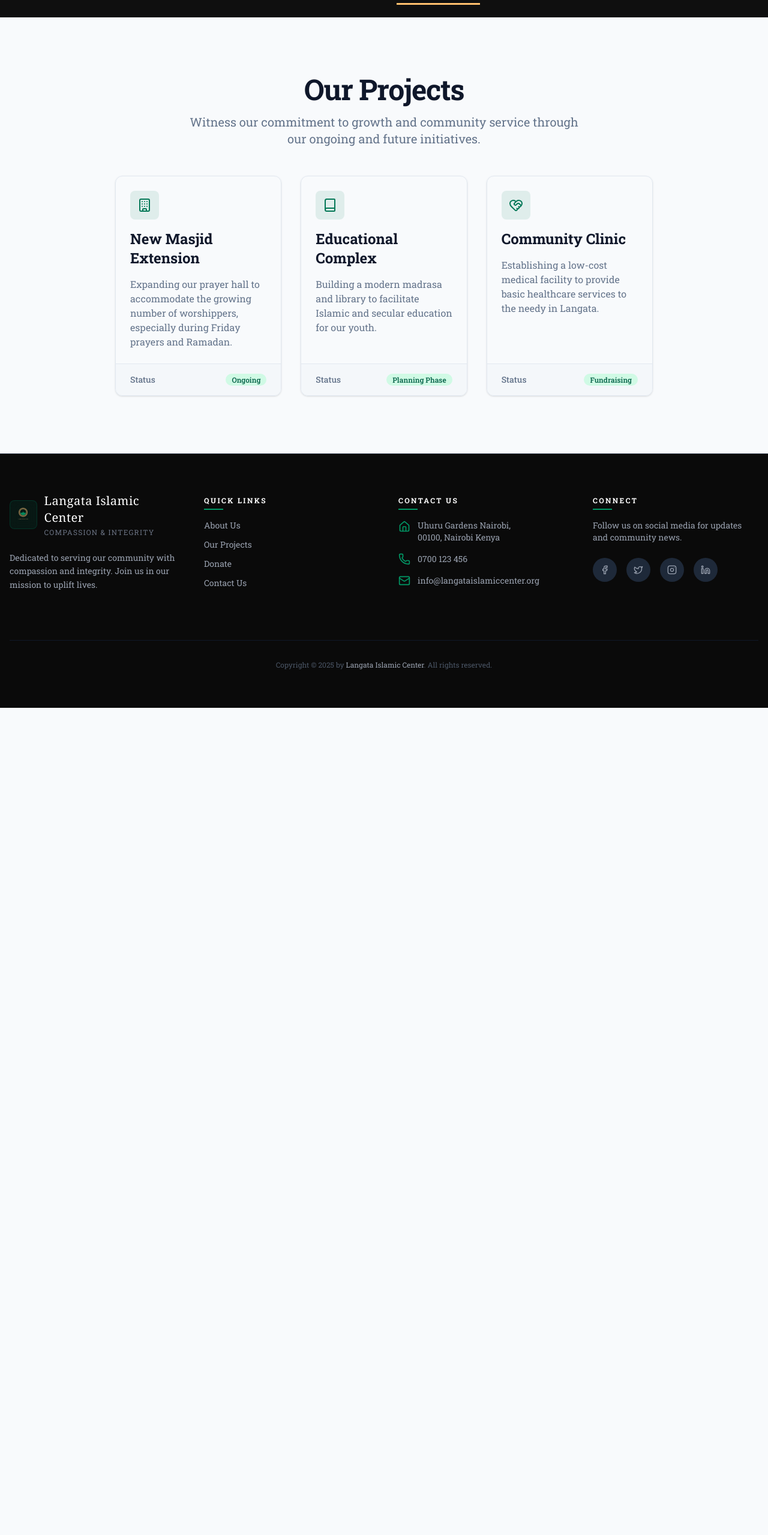
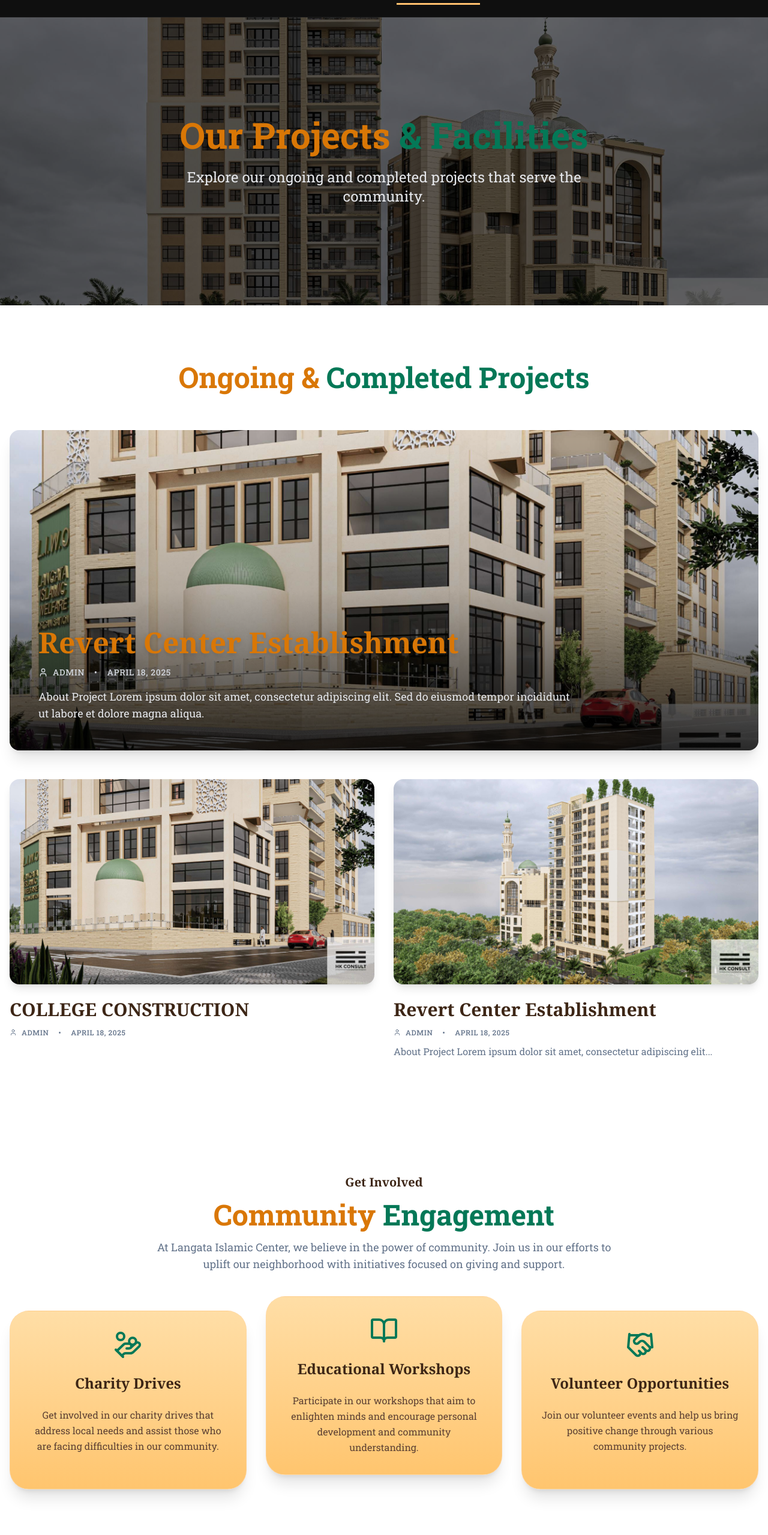
Before and after one commit to AbuArwa001/LangataIslamicCenter, a Next.js app: page /projects in a window 1280 px wide. Shown: the part 47-2606 px from the top of the page at 60% size. Before the commit the page ends 1227 px from the top, so only its background shows below. Built offline with nearby package versions, Linux system fonts and the light colour scheme.

Commit message:
feat: Improve project & ongoing campiagns page

```diff
--- a/src/app/projects/page.tsx
+++ b/src/app/projects/page.tsx
@@ -1,57 +1,172 @@
-import { Building, Book, HeartHandshake } from "lucide-react";
+import { HandCoins, BookOpen, Handshake, User } from "lucide-react";
+import Image from "next/image";
 
 export default function ProjectsPage() {
-    const projects = [
-        {
-            title: "New Masjid Extension",
-            description: "Expanding our prayer hall to accommodate the growing number of worshippers, especially during Friday prayers and Ramadan.",
-            status: "Ongoing",
-            icon: Building,
-        },
-        {
-            title: "Educational Complex",
-            description: "Building a modern madrasa and library to facilitate Islamic and secular education for our youth.",
-            status: "Planning Phase",
-            icon: Book,
-        },
-        {
-            title: "Community Clinic",
-            description: "Establishing a low-cost medical facility to provide basic healthcare services to the needy in Langata.",
-            status: "Fundraising",
-            icon: HeartHandshake,
-        },
-    ];
-
     return (
-        <div className="container mx-auto px-4 md:px-6 py-12 md:py-24">
-            <div className="max-w-4xl mx-auto space-y-12">
-                <div className="text-center space-y-4">
-                    <h1 className="text-4xl md:text-5xl font-bold tracking-tight text-foreground">Our Projects</h1>
-                    <p className="text-xl text-muted-foreground max-w-2xl mx-auto">
-                        Witness our commitment to growth and community service through our ongoing and future initiatives.
+        <div className="flex flex-col min-h-screen">
+            {/* Hero Section */}
+            <section className="relative h-[60vh] min-h-[400px] flex items-center justify-center">
+                <div className="absolute inset-0 z-0">
+                    <Image
+                        src="/hero-mosque.jpg"
+                        alt="Mosque Background"
+                        fill
+                        className="object-cover"
+                        priority
+                    />
+                    <div className="absolute inset-0 bg-black/60" />
+                </div>
+                <div className="relative z-10 container mx-auto px-4 text-center space-y-6">
+                    <h1 className="text-4xl md:text-6xl font-bold text-white">
+                        <span className="text-secondary">Our Projects</span> <span className="text-primary">& Facilities</span>
+                    </h1>
+                    <p className="text-xl md:text-2xl text-gray-200 max-w-3xl mx-auto">
+                        Explore our ongoing and completed projects that serve the community.
                     </p>
                 </div>
+            </section>
 
-                <div className="grid gap-8 md:grid-cols-2 lg:grid-cols-3">
-                    {projects.map((project, index) => (
-                        <div key={index} className="flex flex-col bg-card border border-border rounded-xl overflow-hidden shadow-sm hover:shadow-md transition-all">
-                            <div className="p-6 flex-1 space-y-4">
-                                <div className="w-12 h-12 bg-primary/10 rounded-lg flex items-center justify-center text-primary mb-4">
-                                    <project.icon className="w-6 h-6" />
+            {/* Ongoing & Completed Projects Section */}
+            <section className="py-16 md:py-24 bg-white">
+                <div className="container mx-auto px-4">
+                    <div className="text-center mb-16">
+                        <h2 className="text-3xl md:text-5xl font-bold">
+                            <span className="text-secondary">Ongoing &</span> <span className="text-primary">Completed Projects</span>
+                        </h2>
+                    </div>
+
+                    <div className="space-y-12">
+                        {/* Featured Project: Revert Center Establishment */}
+                        <div className="relative w-full aspect-[21/9] min-h-[400px] rounded-2xl overflow-hidden group shadow-xl">
+                            <Image
+                                src="/about_1.jpg" // Placeholder
+                                alt="Revert Center Establishment"
+                                fill
+                                className="object-cover transition-transform duration-700 group-hover:scale-105"
+                            />
+                            <div className="absolute inset-0 bg-gradient-to-t from-black/80 via-black/20 to-transparent flex flex-col justify-end p-8 md:p-12">
+                                <h3 className="text-3xl md:text-5xl font-bold text-secondary mb-4 drop-shadow-md font-serif">
+                                    Revert Center Establishment
+                                </h3>
+                                <div className="flex items-center space-x-4 text-sm text-gray-300 uppercase tracking-wider mb-4 font-medium">
+                                    <div className="flex items-center">
+                                        <User className="w-4 h-4 mr-2" />
+                                        ADMIN
+                                    </div>
+                                    <span>•</span>
+                                    <span>APRIL 18, 2025</span>
                                 </div>
-                                <h3 className="text-2xl font-bold text-card-foreground">{project.title}</h3>
-                                <p className="text-muted-foreground">{project.description}</p>
-                            </div>
-                            <div className="px-6 py-4 bg-muted/50 border-t border-border flex items-center justify-between">
-                                <span className="text-sm font-medium text-muted-foreground">Status</span>
-                                <span className="inline-flex items-center px-2.5 py-0.5 rounded-full text-xs font-medium bg-emerald-100 text-emerald-800">
-                                    {project.status}
-                                </span>
+                                <p className="text-lg text-gray-200 max-w-4xl drop-shadow-sm">
+                                    About Project Lorem ipsum dolor sit amet, consectetur adipiscing elit. Sed do eiusmod tempor incididunt ut labore et dolore magna aliqua.
+                                </p>
                             </div>
                         </div>
-                    ))}
+
+                        {/* Other Projects Grid */}
+                        <div className="grid md:grid-cols-2 gap-8">
+                            {/* Project 2: College Construction */}
+                            <div className="group space-y-6">
+                                <div className="relative aspect-video w-full overflow-hidden rounded-2xl shadow-lg">
+                                    <Image
+                                        src="/building-render-placeholder.jpg" // Placeholder
+                                        alt="College Construction"
+                                        fill
+                                        className="object-cover transition-transform duration-500 group-hover:scale-105"
+                                    />
+                                </div>
+                                <div className="space-y-3">
+                                    <h3 className="text-2xl md:text-3xl font-bold text-[#3d2616] font-serif">COLLEGE CONSTRUCTION</h3>
+                                    <div className="flex items-center space-x-4 text-xs text-muted-foreground uppercase tracking-wider font-medium">
+                                        <div className="flex items-center">
+                                            <User className="w-3 h-3 mr-2" />
+                                            ADMIN
+                                        </div>
+                                        <span>•</span>
+                                        <span>APRIL 18, 2025</span>
+                                    </div>
+                                    {/* Description removed to match the screenshot style more closely if needed, or kept brief */}
+                                </div>
+                            </div>
+
+                            {/* Project 3: Revert Center Establishment (Repeated for Grid Demo per screenshot) */}
+                            <div className="group space-y-6">
+                                <div className="relative aspect-video w-full overflow-hidden rounded-2xl shadow-lg">
+                                    <Image
+                                        src="/about_2.jpg" // Placeholder
+                                        alt="Revert Center Establishment"
+                                        fill
+                                        className="object-cover transition-transform duration-500 group-hover:scale-105"
+                                    />
+                                </div>
+                                <div className="space-y-3">
+                                    <h3 className="text-2xl md:text-3xl font-bold text-[#3d2616] font-serif">Revert Center Establishment</h3>
+                                    <div className="flex items-center space-x-4 text-xs text-muted-foreground uppercase tracking-wider font-medium">
+                                        <div className="flex items-center">
+                                            <User className="w-3 h-3 mr-2" />
+                                            ADMIN
+                                        </div>
+                                        <span>•</span>
+                                        <span>APRIL 18, 2025</span>
+                                    </div>
+                                    <p className="text-muted-foreground line-clamp-2">
+                                        About Project Lorem ipsum dolor sit amet, consectetur adipiscing elit...
+                                    </p>
+                                </div>
+                            </div>
+                        </div>
+                    </div>
                 </div>
-            </div>
+            </section>
+
+            {/* Community Engagement Section */}
+            <section className="py-16 md:py-24 bg-white">
+                <div className="container mx-auto px-4">
+                    <div className="text-center mb-16 space-y-4">
+                        <h4 className="text-xl font-bold text-[#3d2616] font-serif">Get Involved</h4>
+                        <h2 className="text-4xl md:text-5xl font-bold">
+                            <span className="text-secondary">Community</span> <span className="text-primary">Engagement</span>
+                        </h2>
+                        <p className="text-lg text-muted-foreground max-w-3xl mx-auto">
+                            At Langata Islamic Center, we believe in the power of community. Join us in our efforts to uplift our neighborhood with initiatives focused on giving and support.
+                        </p>
+                    </div>
+
+                    <div className="grid md:grid-cols-3 gap-8">
+                        {/* Charity Drives */}
+                        <div className="bg-gradient-to-b from-[#ffdea6] to-[#ffc56e] p-8 rounded-[2rem] text-center space-y-6 shadow-xl hover:shadow-2xl transition-all duration-300 transform hover:-translate-y-1 border border-orange-200/50">
+                            <div className="flex justify-center">
+                                <HandCoins className="w-12 h-12 text-primary" />
+                            </div>
+                            <h3 className="text-2xl font-bold text-[#3d2616] font-serif">Charity Drives</h3>
+                            <p className="text-[#5c4033] leading-relaxed">
+                                Get involved in our charity drives that address local needs and assist those who are facing difficulties in our community.
+                            </p>
+                        </div>
+
+                        {/* Educational Workshops */}
+                        <div className="bg-gradient-to-b from-[#ffdea6] to-[#ffc56e] p-8 rounded-[2rem] text-center space-y-6 shadow-xl hover:shadow-2xl transition-all duration-300 transform md:-translate-y-6 border border-orange-200/50">
+                            <div className="flex justify-center">
+                                <BookOpen className="w-12 h-12 text-primary" />
+                            </div>
+                            <h3 className="text-2xl font-bold text-[#3d2616] font-serif">Educational Workshops</h3>
+                            <p className="text-[#5c4033] leading-relaxed">
+                                Participate in our workshops that aim to enlighten minds and encourage personal development and community understanding.
+                            </p>
+                        </div>
+
+                        {/* Volunteer Opportunities */}
+                        <div className="bg-gradient-to-b from-[#ffdea6] to-[#ffc56e] p-8 rounded-[2rem] text-center space-y-6 shadow-xl hover:shadow-2xl transition-all duration-300 transform hover:-translate-y-1 border border-orange-200/50">
+                            <div className="flex justify-center">
+                                <Handshake className="w-12 h-12 text-primary" />
+                            </div>
+                            <h3 className="text-2xl font-bold text-[#3d2616] font-serif">Volunteer Opportunities</h3>
+                            <p className="text-[#5c4033] leading-relaxed">
+                                Join our volunteer events and help us bring positive change through various community projects.
+                            </p>
+                        </div>
+                    </div>
+                </div>
+            </section>
         </div>
     );
 }
```
Also changed, not shown: public/donation.png (added), 1 other file (tests, documents, lock files or other folders).
